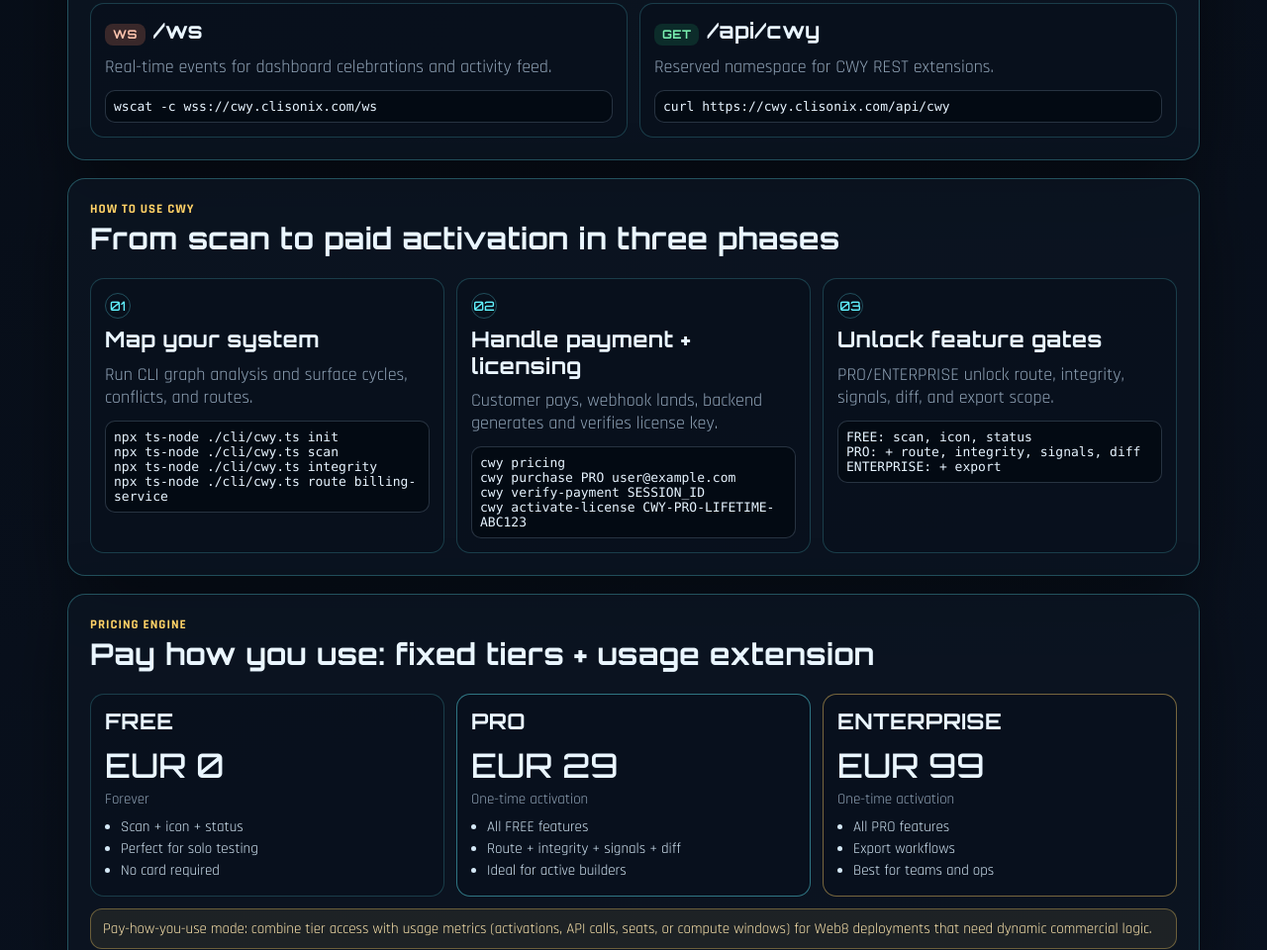
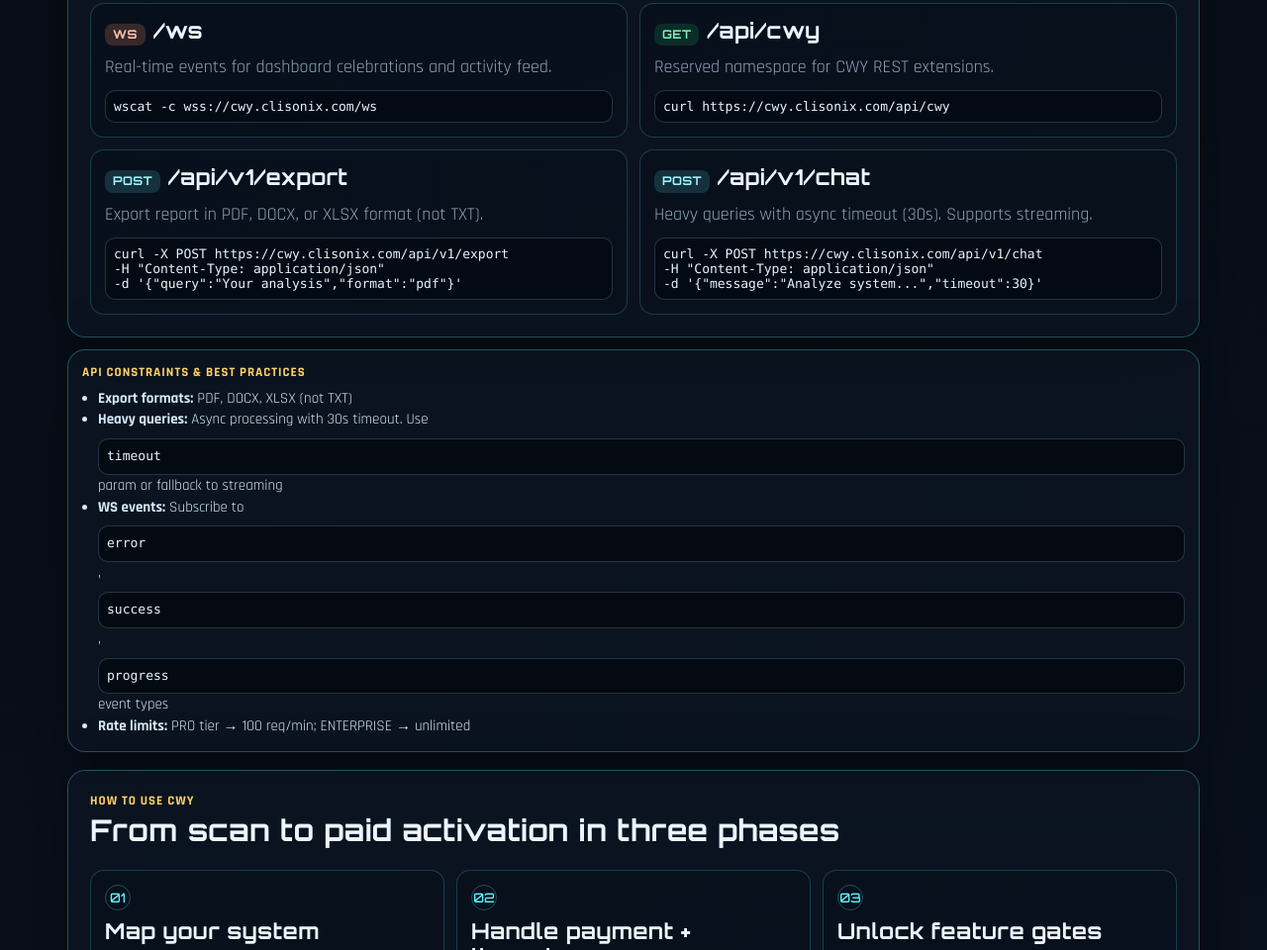
Before and after one commit to Web8kameleon-hub/Cwy, a website: page landing-page.html in a window 1280 px wide. Shown: the part 1572-2532 px from the top of the page at 99% size. Drawn offline with Linux system fonts and the light colour scheme; no server answers.

Commit message:
docs(api): add export format constraints (pdf/docx/xlsx), async timeout docs, rate limits; fix heavy query best practices

```diff
--- a/landing-page.html
+++ b/landing-page.html
@@ -469,7 +469,31 @@
           <p>Reserved namespace for CWY REST extensions.</p>
           <code>curl https://cwy.clisonix.com/api/cwy</code>
         </article>
+        <article class="card">
+          <h3><span class="method post">POST</span>/api/v1/export</h3>
+          <p>Export report in PDF, DOCX, or XLSX format (not TXT).</p>
+          <code>curl -X POST https://cwy.clisonix.com/api/v1/export
+-H "Content-Type: application/json"
+-d '{"query":"Your analysis","format":"pdf"}'</code>
+        </article>
+        <article class="card">
+          <h3><span class="method post">POST</span>/api/v1/chat</h3>
+          <p>Heavy queries with async timeout (30s). Supports streaming.</p>
+          <code>curl -X POST https://cwy.clisonix.com/api/v1/chat
+-H "Content-Type: application/json"
+-d '{"message":"Analyze system...","timeout":30}'</code>
+        </article>
       </div>
+    </section>
+
+    <section class="section" id="api-notes" style="margin-top:12px; padding:14px;">
+      <div class="kicker">API Constraints & Best Practices</div>
+      <ul class="ul" style="margin:8px 0 0;">
+        <li><strong>Export formats:</strong> PDF, DOCX, XLSX (not TXT)</li>
+        <li><strong>Heavy queries:</strong> Async processing with 30s timeout. Use <code>timeout</code> param or fallback to streaming</li>
+        <li><strong>WS events:</strong> Subscribe to <code>error</code>, <code>success</code>, <code>progress</code> event types</li>
+        <li><strong>Rate limits:</strong> PRO tier &rarr; 100 req/min; ENTERPRISE &rarr; unlimited</li>
+      </ul>
     </section>
 
     <section class="section" id="how">
```
